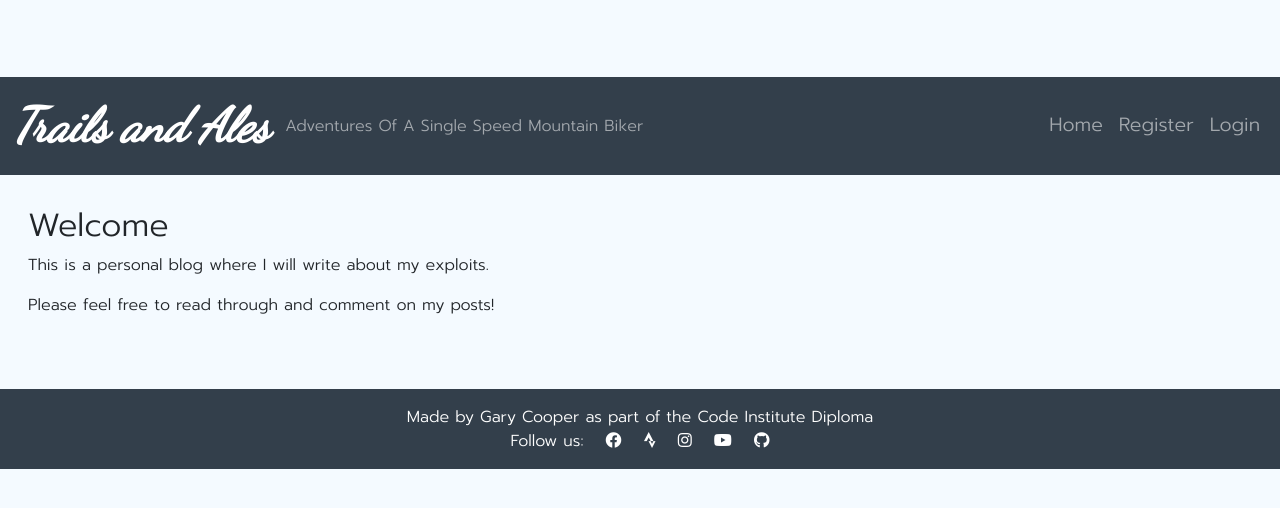
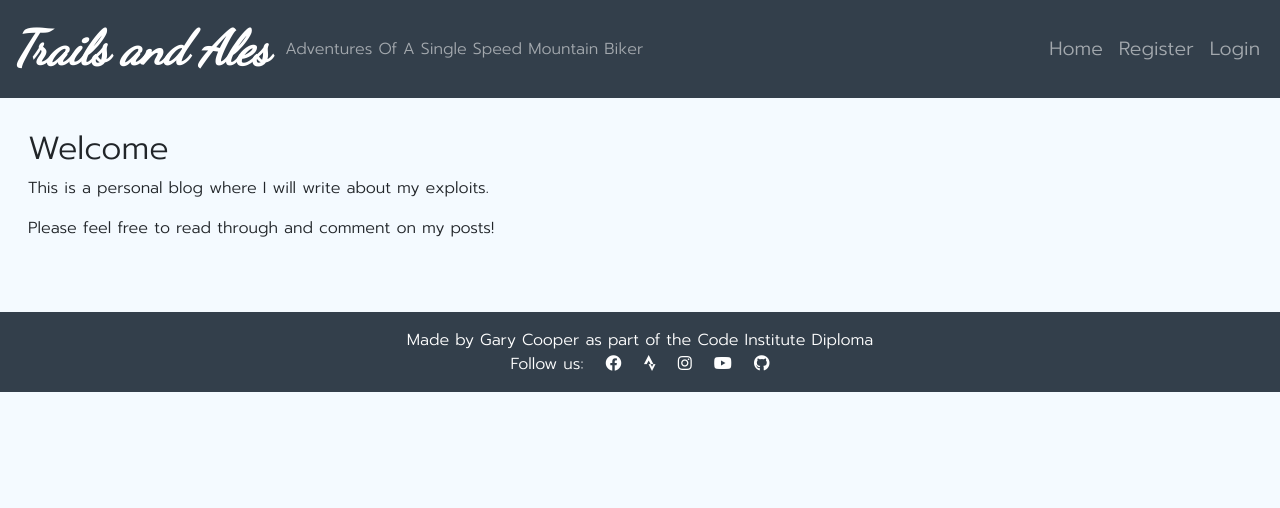
Before and after one commit to GaryCooper-pm/PP4-Django-project, a Django app: page / in a window 1280 px wide. Shown: the top 508 px of the page. Run offline with Django 3.2, Linux system fonts and the light colour scheme; data that the repository does not hold is empty.

Commit message:
Update style.css to comment out line 9

```diff
--- a/static/css/style.css
+++ b/static/css/style.css
@@ -6,7 +6,7 @@ body {
     background-color: #F4FAFF;
     font-family: 'Prompt', sans-serif;
     font-weight: 300;
-    padding-top: 6%;
+    /* padding-top: 6%; */
     /* padding-bottom: 12%; */
 }
 
```
